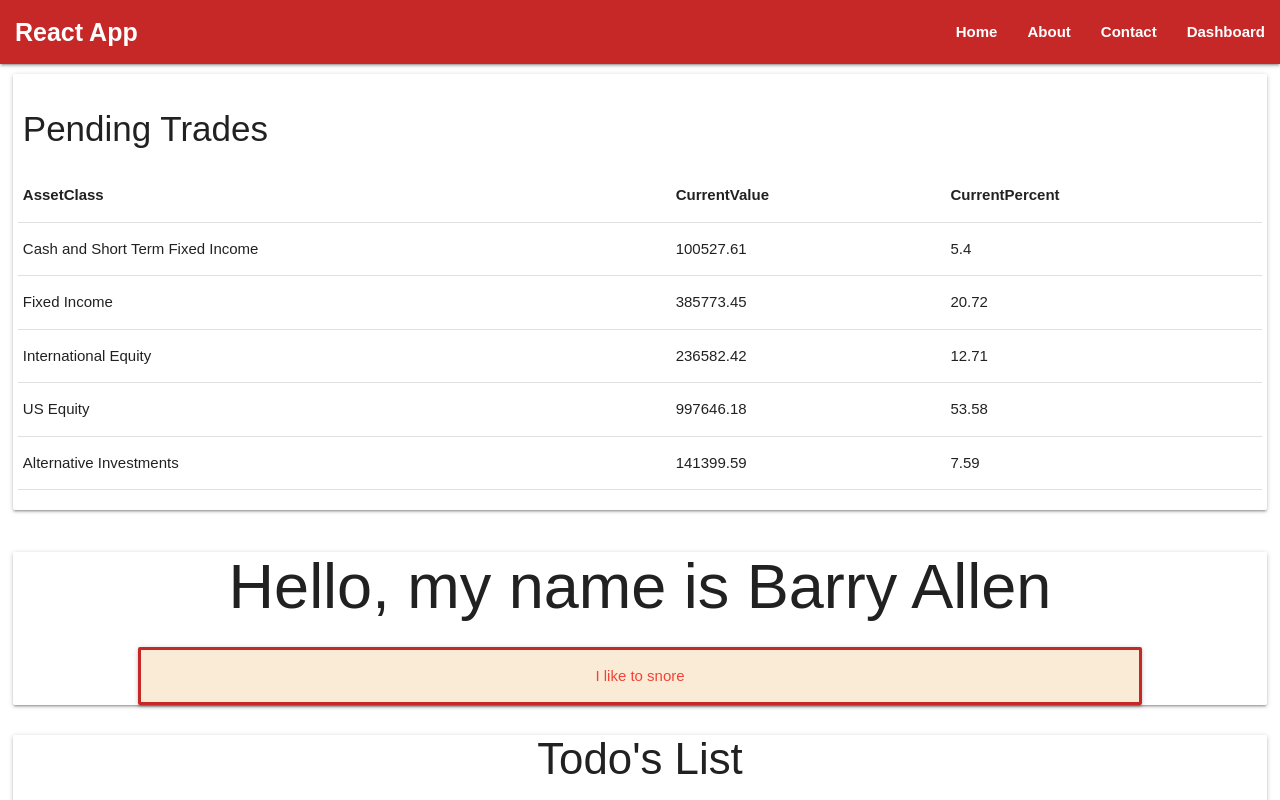
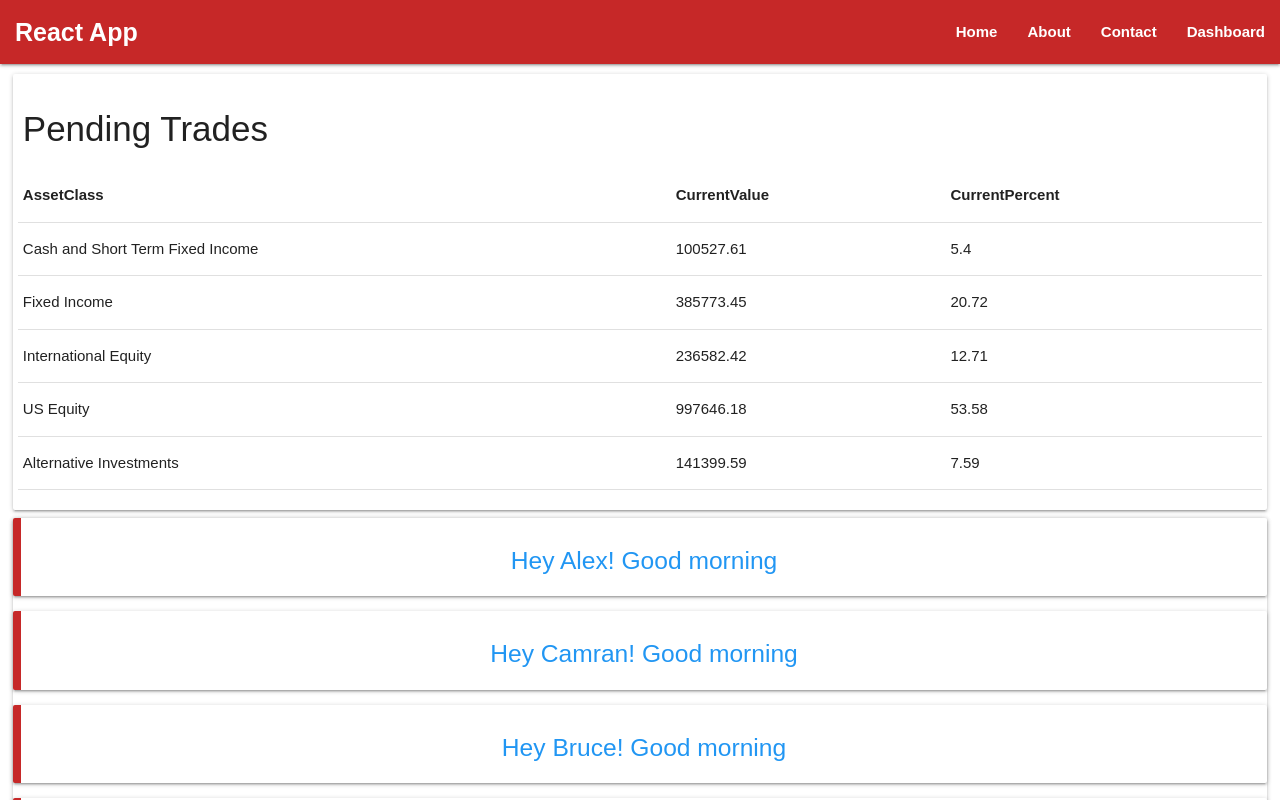
Before and after one commit to priyavenkat95/React, a React (Create React App) app: page /json in a window 1280 px wide. Shown: the top 800 px of the page. Built offline with nearby package versions, Linux system fonts and the light colour scheme.

Commit message:
dynamic card shown for every 2 sec

```diff
--- a/src/components/Timer.css
+++ b/src/components/Timer.css
@@ -4,3 +4,7 @@
     background: antiquewhite;
     border: 3px solid #C62828;
 }
+.dynamic-card{
+    padding: 1%;
+    border-left: 8px solid #C62828;
+}
--- a/src/components/Timer.js
+++ b/src/components/Timer.js
@@ -2,37 +2,38 @@
 import React, { Component } from 'react';
 import './Home.css';
 import './Timer.css';
-const textArray = ['eat', 'sleep', 'drink', 'snore', 'foo', 'buzz', 'whatever'];
+import Timercard from '../hoc/Timercard';
+const nameText = [];
+class Timer extends Component {
+  constructor(props) {
+    super(props);
+  }
+  componentDidMount() {
+    console.log(this.props);
+  }
+  render() {
+    nameText.push(this.props.name)
+    console.log(nameText);
+    const postList = nameText.length ? (
+      nameText.map((post, i) => {
+        //  post.filter((item) =>{
+          return (
+            <div className="card dynamic-card"  key={i}>
+              <h5>Hey {post}! Good morning</h5>
+            </div>
+          )
+        // });
 
-class Timer extends Component {
-  constructor() {
-    super();
-    this.state = { textIdx: 0 };
-  }
-
-  componentDidMount() {
-    this.timeout = setInterval(() => {
-      let currentIdx = this.state.textIdx;
-      this.setState({ textIdx: currentIdx + 1 });
-    }, 1500);
-  }
-
-  componentDidUnmount() {
-    clearInterval(this.timeout);
-  }
-
-  render() {
-    let textThatChanges = textArray[this.state.textIdx % textArray.length];
-    console.log(textThatChanges.length);
+      })
+    ) : (
+        <div>No data</div>
+      )
     return (
-      <section>
-        <h1>Hello, my name is Barry Allen</h1>
-        <div className="card dynaTxt">
-        <p className="red-text">I like to <span>{textThatChanges}</span></p>
-        </div>
-      </section>
+      <div>
+        {postList}
+      </div>
     )
   }
 }
 
-export default Timer;
+export default Timercard(Timer);
--- a/src/hoc/Rainbow.js
+++ b/src/hoc/Rainbow.js
@@ -4,7 +4,7 @@ import React from 'react';
 const Rainbow = (WrappedComponent) => {
     const colors = ['red', 'pink', 'orange', 'blue', 'green', 'yellow'];
     const randomColor = colors[Math.floor(Math.random() * 5)];
-    const className = randomColor + '-text';
+    const className = randomColor + '-bg';
     return (props) => {
         return (
             <div className={className}>
--- /dev/null
+++ b/src/hoc/Timercard.js
@@ -0,0 +1,35 @@
+import React from 'react';
+const textArray = ['Alex', 'Camran', 'Bruce', 'Nix', 'Aleo', 'Rano', 'Lilee'];
+
+const TimerCard = (WrappedComponent) => {
+    const colors = ['red', 'pink', 'orange', 'blue', 'green', 'yellow'];
+    const randomColor = colors[Math.floor(Math.random() * 5)];
+    const className = randomColor + '-text';
+    return class extends React.Component {
+        constructor(props) {
+            super(props);
+            this.state = { textIdx: 0 };
+        }
+
+        componentDidMount() {
+            this.timeout = setInterval(() => {
+                      let currentIdx = this.state.textIdx;
+                      this.setState({ textIdx: currentIdx + 1 });
+                    }, 1500);
+        }
+          componentDidUnmount() {
+    clearInterval(this.timeout);
+  }
+
+        render() {
+            let textThatChanges = textArray[this.state.textIdx % textArray.length];
+            return(
+                <div className={className}>
+                    <WrappedComponent {...this.props} name={textThatChanges}/>
+                </div>
+            )
+        }
+    }
+}
+
+export default TimerCard
```
